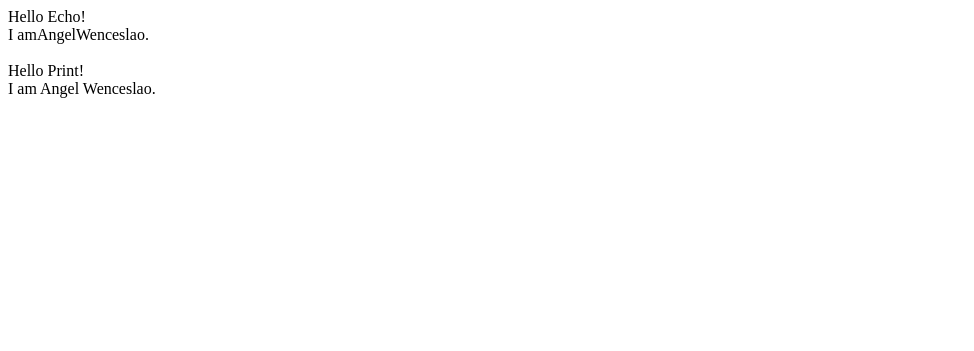
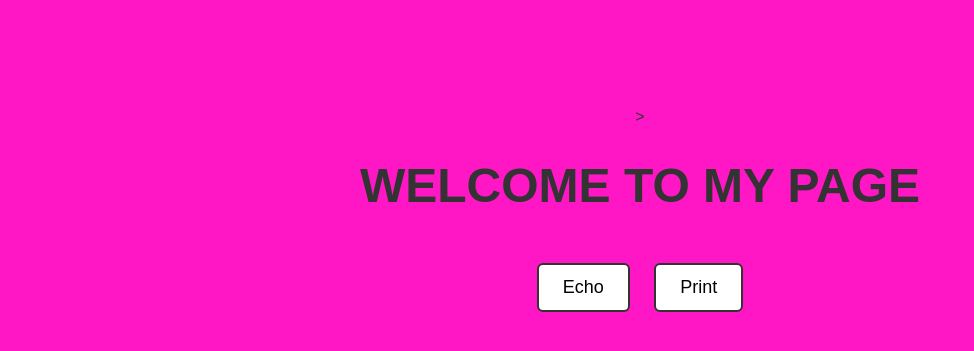
Before and after one commit to Anthoniemous/BSIT-2A-1st-Sem-2025, a PHP site: page /echoandprint.php in a window 1280 px wide. Shown: the top 351 px of the page, without its empty margins (0-974 px from the left). Run offline with PHP 8.4, Linux system fonts and the light colour scheme.

Commit message:
assignment php-wenceslo

```diff
--- a/echoandprint.php
+++ b/echoandprint.php
@@ -1,15 +1,70 @@
-<!DOCTYPE html>
-<html>
-    <body>
+><!DOCTYPE html>
+<html lang="en">
+<head>
+    <meta charset="UTF-8">
+    <title>Welcome Page with PHP</title>
+    <style>
+        body {
+            font-family: Arial, sans-serif;
+            background-color:rgb(255, 22, 197); /* light yellow */
+            text-align: center;
+            padding-top: 100px;
+            color: #333;
+        }
 
+        h1 {
+            font-size: 48px;
+            margin-bottom: 40px;
+        }
+
+        p {
+            font-size: 20px;
+        }
+
+        .button {
+            display: inline-block;
+            margin: 10px;
+            padding: 12px 24px;
+            font-size: 18px;
+            background-color: white;
+            color: black;
+            border: 2px solid #333;
+            border-radius: 6px;
+            cursor: pointer;
+            transition: background-color 0.3s ease, color 0.3s ease;
+        }
+
+        .button:hover {
+            background-color: #f0f0f0;
+        }
+
+        .message {
+            margin-top: 30px;
+            font-size: 22px;
+            color: #444;
+        }
+    </style>
+</head>
+<body>
+
+    <h1>WELCOME TO MY PAGE</h1>
+
+    <form method="post">
+        <button type="submit" name="echo" class="button">Echo</button>
+        <button type="submit" name="print" class="button">Print</button>
+    </form>
+
+    <div class="message">
         <?php
-            echo "Hello Echo!<br>";
-            echo "I am", "Angel", "Wenceslao.<br><br>";
+            if ($_SERVER["REQUEST_METHOD"] == "POST") {
+                if (isset($_POST['echo'])) {
+                    echo "This message is displayed using <strong>echo</strong>.";
+                } elseif (isset($_POST['print'])) {
+                    print "This message is displayed using <strong>print</strong>.";
+                }
+            }
         ?>
+    </div>
 
-        <?php
-            print "Hello Print!<br>";
-            print "I am Angel Wenceslao.<br>";
-        ?>
-    </body>
+</body>
 </html>
```
